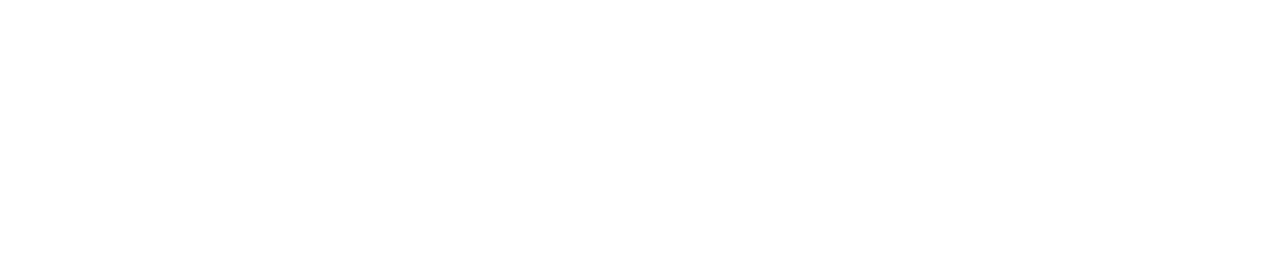
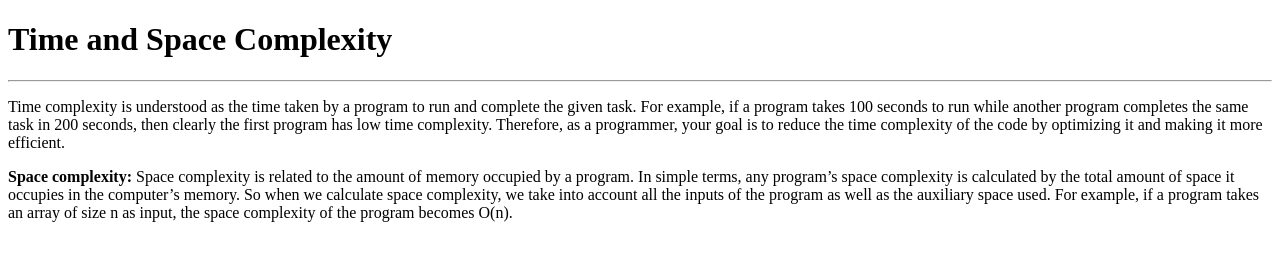
Before and after one commit to acciojob/time-and-space-complexity-Rushikesh5443240739, a website: page main.html in a window 1280 px wide. Drawn offline with Linux system fonts and the light colour scheme.

Commit message:
created a submission

```diff
--- a/main.html
+++ b/main.html
@@ -8,6 +8,12 @@
 
 <body>
 	<!-- the entire body must be written by student -->
+	  <div>
+        <h1>Time and Space Complexity</h1>
+        <hr>
+        <p>Time complexity is understood as the time taken by a program to run and complete the given task. For example, if a program takes 100 seconds to run while another program completes the same task in 200 seconds, then clearly the first program has low time complexity. Therefore, as a programmer, your goal is to reduce the time complexity of the code by optimizing it and making it more efficient.</p>
+        <p><b>Space complexity:</b> Space complexity is related to the amount of memory occupied by a program. In simple terms, any program’s space complexity is calculated by the total amount of space it occupies in the computer’s memory. So when we calculate space complexity, we take into account all the inputs of the program as well as the auxiliary space used. For example, if a program takes an array of size n as input, the space complexity of the program becomes O(n).</p>
+    </div>
     <script type="text/javascript" src="./script.js">
 </script>
 
```
